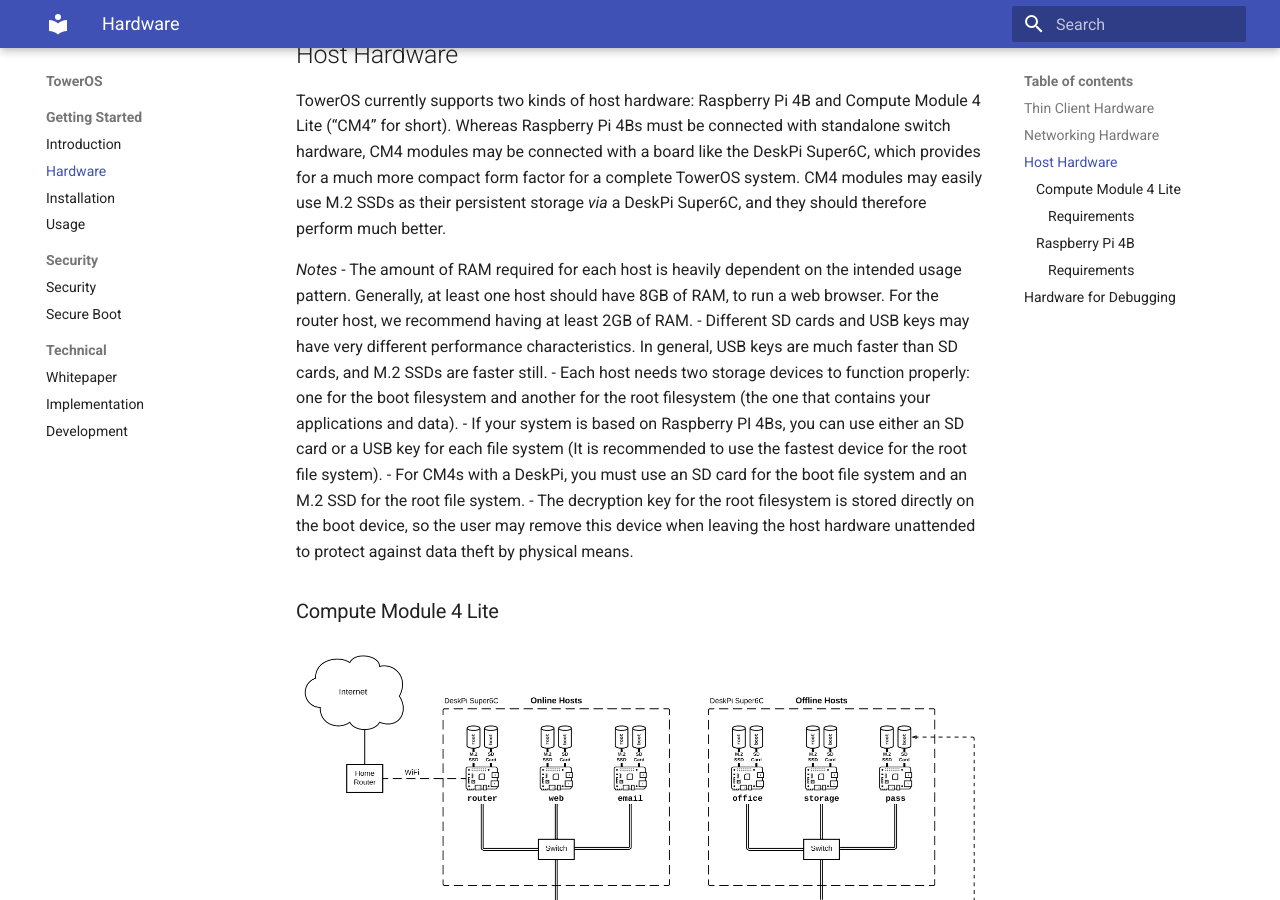
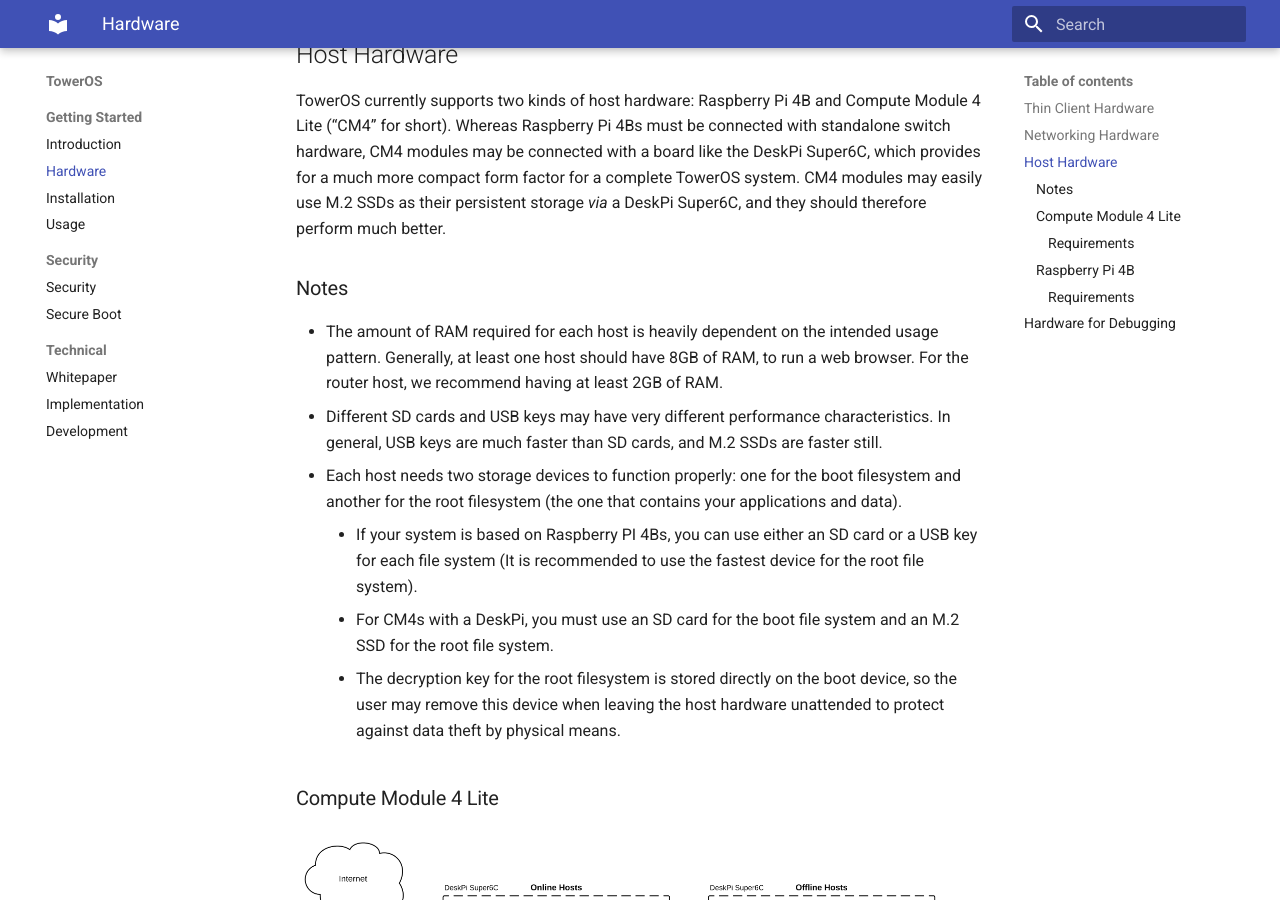
Before and after one commit to towercomputers/toweros, an MkDocs documentation site: the page built from docs/src/hardware.md, in a window 1280 px wide and 900 px high, scrolled down 688 px. Built offline with MkDocs 1.6.1 and Material for MkDocs 9.7.7, drawn with Linux system fonts in a browser that asks for light colours.

Commit message:
Markdown

```diff
--- a/docs/src/hardware.md
+++ b/docs/src/hardware.md
@@ -16,13 +16,13 @@
 ## Host Hardware
 TowerOS currently supports two kinds of host hardware: Raspberry Pi 4B and Compute Module 4 Lite (“CM4” for short). Whereas Raspberry Pi 4Bs must be connected with standalone switch hardware, CM4 modules may be connected with a board like the DeskPi Super6C, which provides for a much more compact form factor for a complete TowerOS system. CM4 modules may easily use M.2 SSDs as their persistent storage _via_ a DeskPi Super6C, and they should therefore perform much better.
 
-*Notes*
+### Notes
 - The amount of RAM required for each host is heavily dependent on the intended usage pattern. Generally, at least one host should have 8GB of RAM, to run a web browser. For the router host, we recommend having at least 2GB of RAM.
 - Different SD cards and USB keys may have very different performance characteristics. In general, USB keys are much faster than SD cards, and M.2 SSDs are faster still.
 - Each host needs two storage devices to function properly: one for the boot filesystem and another for the root filesystem (the one that contains your applications and data).
-  - If your system is based on Raspberry PI 4Bs, you can use either an SD card or a USB key for each file system (It is recommended to use the fastest device for the root file system).
-  - For CM4s with a DeskPi, you must use an SD card for the boot file system and an M.2 SSD for the root file system.
-  - The decryption key for the root filesystem is stored directly on the boot device, so the user may remove this device when leaving the host hardware unattended to protect against data theft by physical means.
+    - If your system is based on Raspberry PI 4Bs, you can use either an SD card or a USB key for each file system (It is recommended to use the fastest device for the root file system).
+    - For CM4s with a DeskPi, you must use an SD card for the boot file system and an M.2 SSD for the root file system.
+    - The decryption key for the root filesystem is stored directly on the boot device, so the user may remove this device when leaving the host hardware unattended to protect against data theft by physical means.
 
 
 ### Compute Module 4 Lite
```
